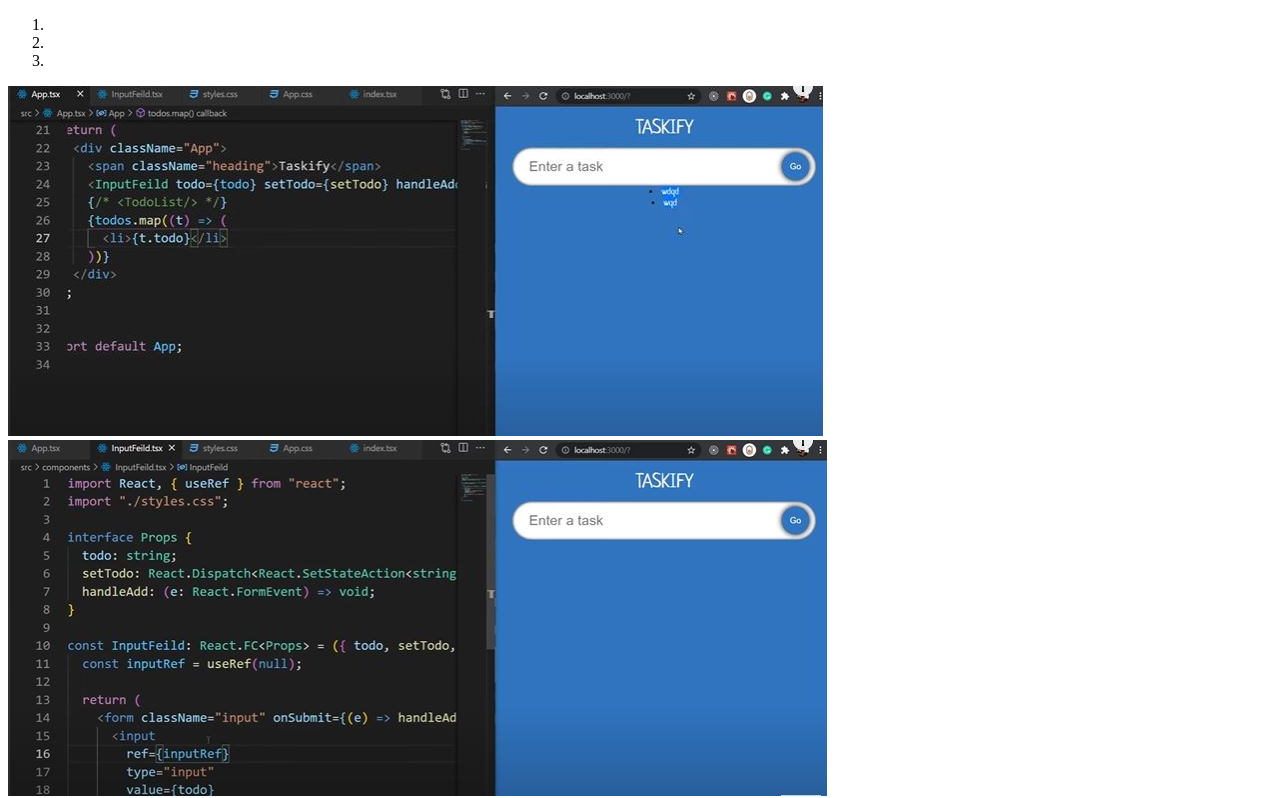
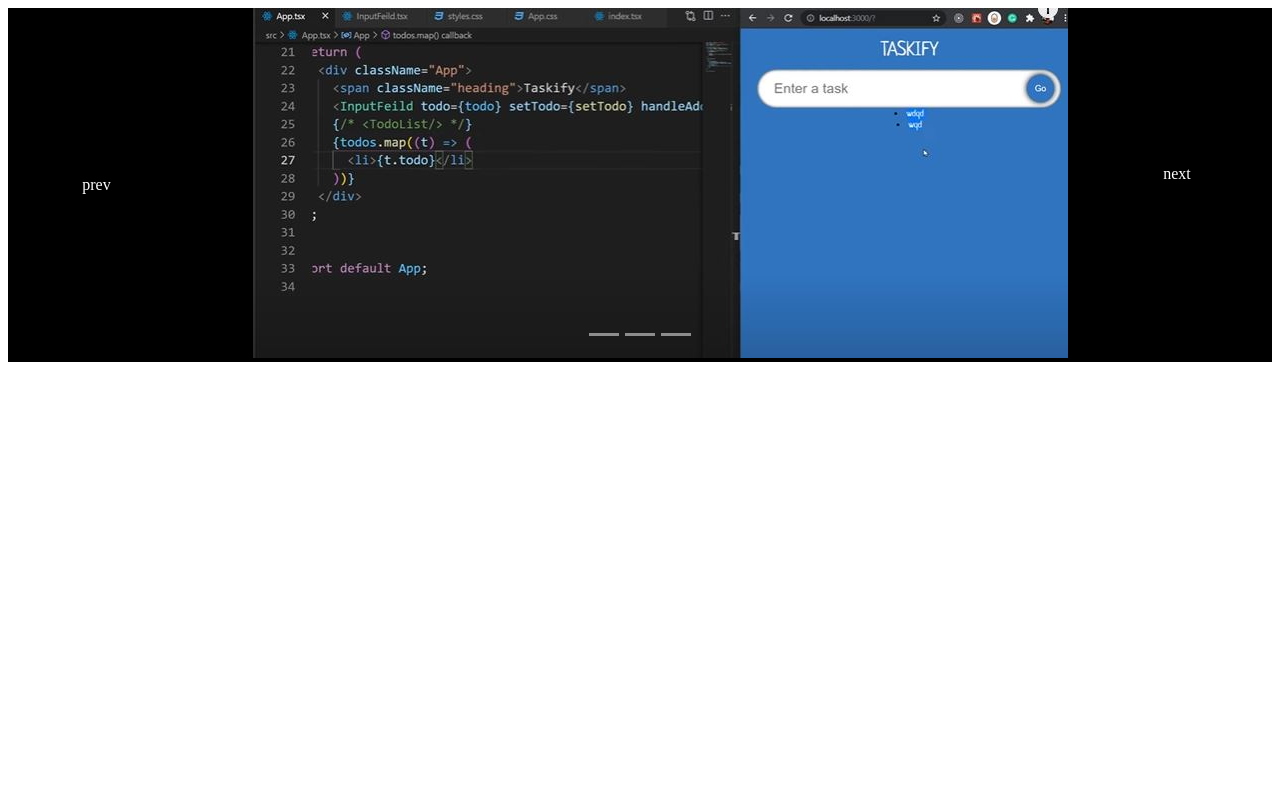
Before and after one commit to TausifM/usa-turing-interview-questions, a React (Create React App) app: page / in a window 1280 px wide. Shown: the top 798 px of the page. Built offline with nearby package versions, Linux system fonts and the light colour scheme.

Commit message:
carosel completed

```diff
--- a/src/App.js
+++ b/src/App.js
@@ -1,4 +1,4 @@
-import Carousel from "./components/Carousel";
+import Carousel from "./components/Carousel/Carousel";
 
 function App() {
   return (
--- a/src/components/Carousel.jsx
+++ /dev/null
@@ -1,51 +0,0 @@
-import React, { useEffect, useState } from 'react';
-import One from '../assets/1.JPG';
-import Two from '../assets/2.JPG';
-import Three from '../assets/3.JPG';
-
-const imagesArray = [
-    One,
-    Two,
-    Three
-];
-
-const Carousel = () => {
-    const [images, setImages] = useState([]);
-    const [activeImage, setActiveImage] = useState(0);
-    useEffect(() => {
-        setImages(imagesArray)
-    }, []);
-  return (
-    <div>
-        <ol className='carousel-indicators'>
-            {images && images.map((image, index) => (
-                <li
-                data-bs-slide-to={index}
-                className={index === activeImage ? "active" : ""}
-                onClick={() => setActiveImage(index)}
-                key={index}
-                />
-            ))}
-        </ol>
-        <div className="innerImageCard">
-            {images && images.map((image, index) => (
-                <div className={ `carousel-item ${index === activeImage ? "active" : ""} `}>
-                <img
-                src={image}
-                className='carousel-image'
-                alt="carosel-images"
-                />
-                </div>
-            ))}
-        </div>
-        <div className="outerPrev">
-
-        </div>
-        <div className="outerNext">
-
-        </div>
-    </div>
-  )
-}
-
-export default Carousel
--- /dev/null
+++ b/src/components/Carousel/Carousel.jsx
@@ -0,0 +1,62 @@
+import React, { useEffect, useState } from 'react';
+import One from '../../assets/1.JPG';
+import Two from '../../assets/2.JPG';
+import Three from '../../assets/3.JPG';
+import './Carousel.style.css';
+
+const imagesArray = [
+    One,
+    Two,
+    Three
+];
+
+const Carousel = () => {
+    const [images, setImages] = useState([]);
+    const [activeImage, setActiveImage] = useState(0);
+    useEffect(() => {
+        setImages(imagesArray)
+    }, []);
+    console.log(activeImage, imagesArray);
+  return (
+    <div className='carousel-container' id="carouselExample-cf">
+        <ol className='carousel-indicators'>
+            {images && images.map((image, index) => (
+                <li
+                data-bs-target="#"
+                data-bs-slide-to={index}
+                className={index === activeImage ? "active" : ""}
+                onClick={() => setActiveImage(index)}
+                key={index}
+                />
+            ))}
+        </ol>
+        <div className="innerImageCard">
+            {images && images.map((image, index) => (
+                <div className={ `carousel-item ${index === activeImage ? "active" : ""} `} key={index}>
+                <img
+                src={image}
+                className='carousel-image'
+                alt="carousel-images"
+                />
+                </div>
+            ))}
+        </div>
+        <div className="outerPrev" data-bs-slide="prev" role="button">
+            <span className={`carousel-prev ${activeImage === images?.length ? "active" : ""}`}
+            onClick={() => setActiveImage(activeImage + 1 >= images?.length ? 0 : activeImage + 1)}
+            >
+                prev
+            </span>
+        </div>
+        <div className="outerNext" data-bs-slide="next" role="button">
+            <span className={`carousel-next ${activeImage === images?.length ? "active" : ""}`}
+            onClick={() => setActiveImage(activeImage + 1 >= images?.length ? 0 : activeImage + 1)}
+            >
+                next
+            </span>
+        </div>
+    </div>
+  )
+}
+
+export default Carousel
--- /dev/null
+++ b/src/components/Carousel/Carousel.style.css
@@ -0,0 +1,96 @@
+.carousel-container{
+    position: relative;
+    background-color: black;
+}
+
+.carousel-indicators {
+    position: absolute;
+    right: 0;
+    bottom: 0;
+    left: 0;
+    z-index: 2;
+    display: flex;
+    justify-content: center;
+    padding: 0;
+    margin-top: 20px;
+    margin-right: 14%;
+    margin-bottom: 1rem;
+    margin-left: 14%;
+    list-style: none;
+  }
+  .carousel-indicators [data-bs-target] {
+    box-sizing: content-box;
+    flex: 0 1 auto;
+    width: 30px;
+    height: 3px;
+    padding: 0;
+    margin-right: 3px;
+    margin-left: 3px;
+    text-indent: -999px;
+    cursor: pointer;
+    background-color: #fff;
+    background-clip: padding-box;
+    border: 0;
+    border-top: 10px solid transparent;
+    border-bottom: 10px solid transparent;
+    opacity: 0.5;
+    transition: opacity 0.6s ease;
+  }
+.innerImageCard{
+    position: relative;
+    width: 100%;
+    overflow: hidden;
+}
+
+.innerImageCard::after{
+    display: block;
+    content: "";
+    clear: both;
+}
+
+.carousel-item{
+    position: relative;
+    float: left;
+    display: none;
+    margin-right: -100%;
+    transition: transform 0.6s ease-in-out;
+}
+.carousel-image{
+   margin-left: 30%;
+}
+.outerPrev, .outerNext{
+    position: absolute;
+    top: 0;
+    bottom: 0;
+    z-index: 1;
+    display: flex;
+    align-items: center;
+    justify-content: center;
+    width: 14%;
+    padding: 0;
+    color: #fff;
+    border: 0;
+    opacity: 1;
+    transition: opacity 0.15s ease;
+}
+
+.outerNext{
+    right: 0;
+}
+
+.outerPrev{
+    left: 0;
+}
+.carousel-item.active, .carousel-next, .carousel-prev{
+    display: block;
+    cursor: pointer;
+}
+
+.carousel-next{
+    display: inline-block;
+    width: 2.55rem;
+    height: 2.55rem;
+    background-repeat: no-repeat;
+    background-position: 50%;
+    background-size: 100% 100%;
+}
```
